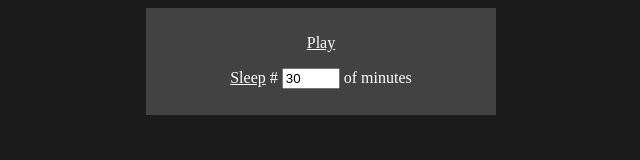
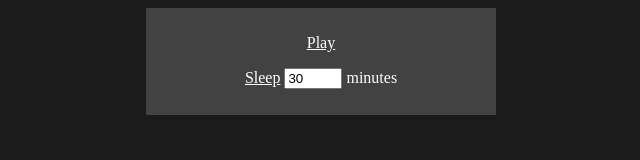
Before and after one commit to helgeh/helgeh.github.io, a plain HTML site: page rr-sleep.html in a window 1280 px wide. Shown: the full height of the page, 319-959 px from the left. Drawn offline with Linux system fonts and the light colour scheme.

Commit message:
Update rr-sleep.html

```diff
--- a/rr-sleep.html
+++ b/rr-sleep.html
@@ -55,9 +55,8 @@ input[type="number"] {
       </p>
       <p>
         <a href="#" class="open">Sleep</a>
-        <span># </span>
         <input type="number" value="30">
-        <span> of minutes</span>
+        <span>minutes</span>
       </p>
       <p>
         <a href="#" class="remaining"></a>
```
